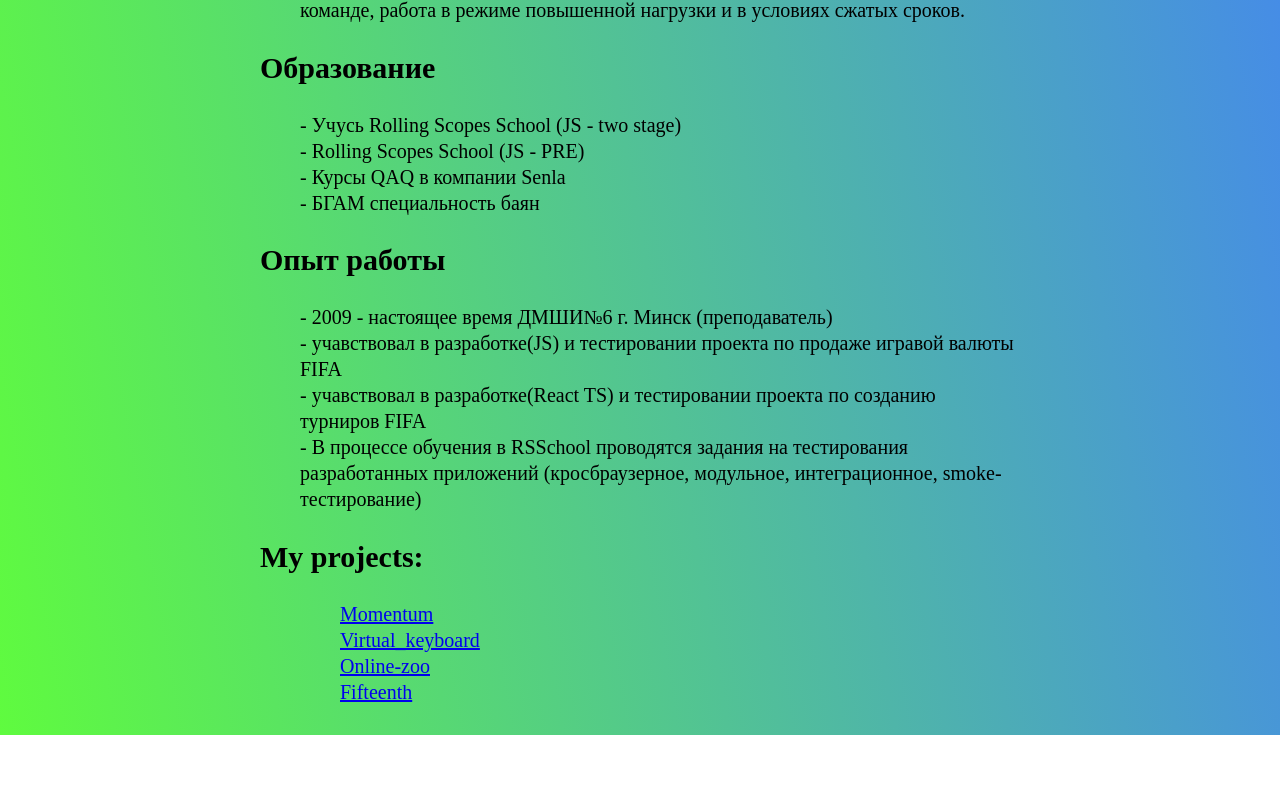
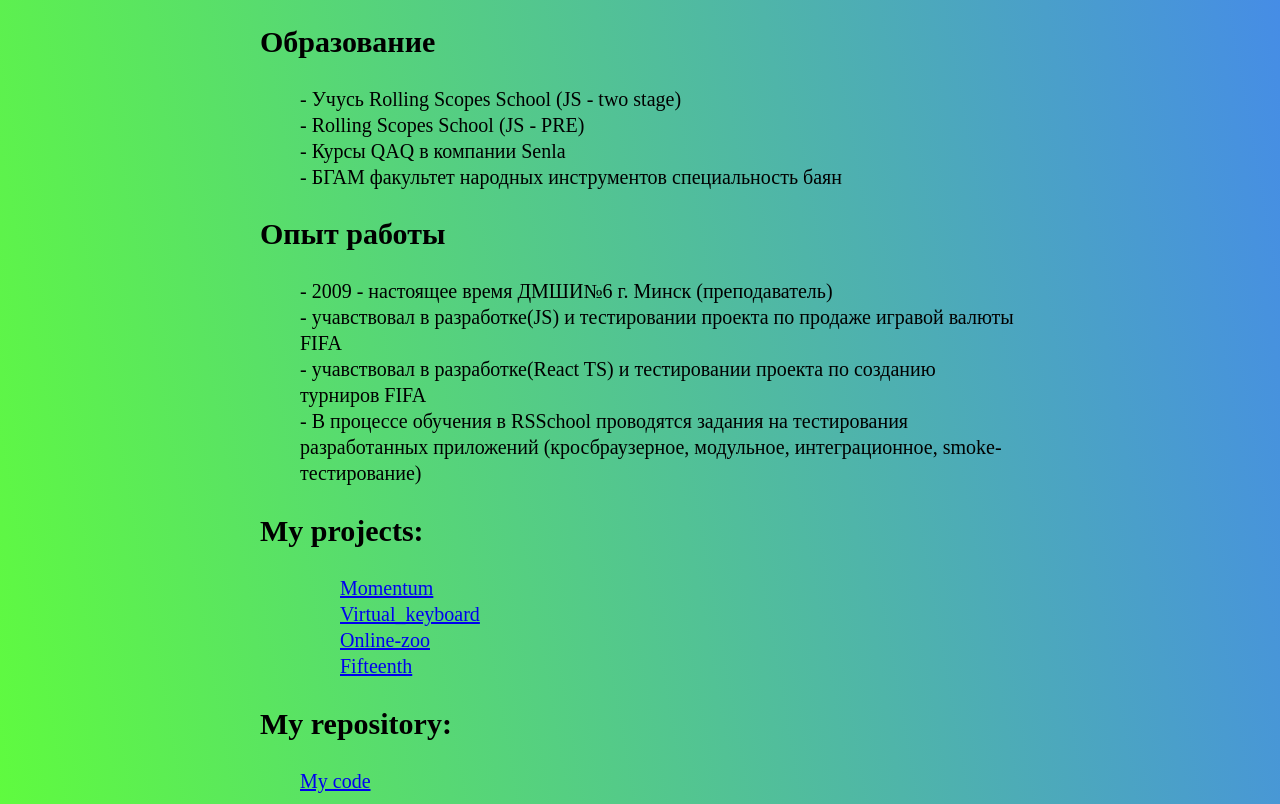
Before and after one commit to Sergey-Lesnevskiy/CV_QA, a plain HTML site: page index.html in a window 1280 px wide. Shown: the part 1222-2026 px from the top of the page. Before the commit the page ends 1957 px from the top, so only its background shows below. Drawn offline with Linux system fonts and the light colour scheme.

Commit message:
fix: correct profession skilss

```diff
--- a/index.html
+++ b/index.html
@@ -43,7 +43,7 @@
                     <li>- Работа с тестовой документацией</li>
                     <li>- Знание методик разработки ПО</li>
                     <li>- Знание теории тестирования, понимание жизненного цикла ПО и цикла тестирования</li>
-                    <li>- Тестирование web-приложений(в том числе и собстенных), мобильных приложений</li>
+                    <li>- Тестирование web-приложений(в том числе и собстенных)</li>
                     <li>- English: A2(Прохожу обучение B1)</li>
                 </ul>
             </div>
@@ -78,7 +78,7 @@
                 <p>- Учусь Rolling Scopes School (JS - two stage)</p>
                 <p>- Rolling Scopes School (JS - PRE)</p>
                 <p>- Курсы QAQ в компании Senla</p>
-                <p>- БГАМ специальность баян</p>
+                <p>- БГАМ факультет народных инструментов специальность баян</p>
             </div>
             <div class="experience">
                 <h2>Опыт работы</h2>
@@ -117,7 +117,14 @@
                   </li>
                 </ul>
             </div>
+            <div class="footer-repos">
+                <h2>My repository: </h2>
+               <a target="_blank" href="https://github.com/Sergey-Lesnevskiy"title='Repo' class="name-chapter" id="black-white">
+                <p>My code</p>
+               </a>
+             </div>
         </main>
+
     </div>
 </body>
 
```
